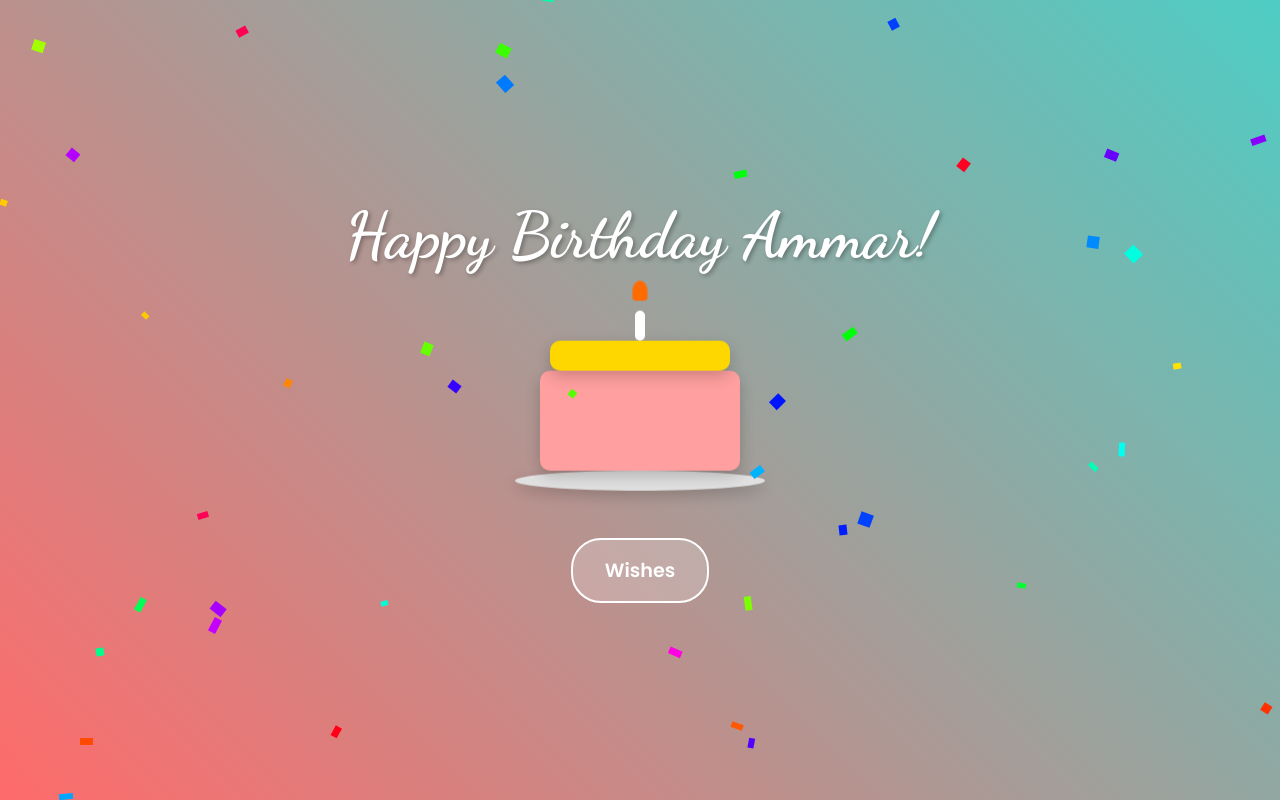
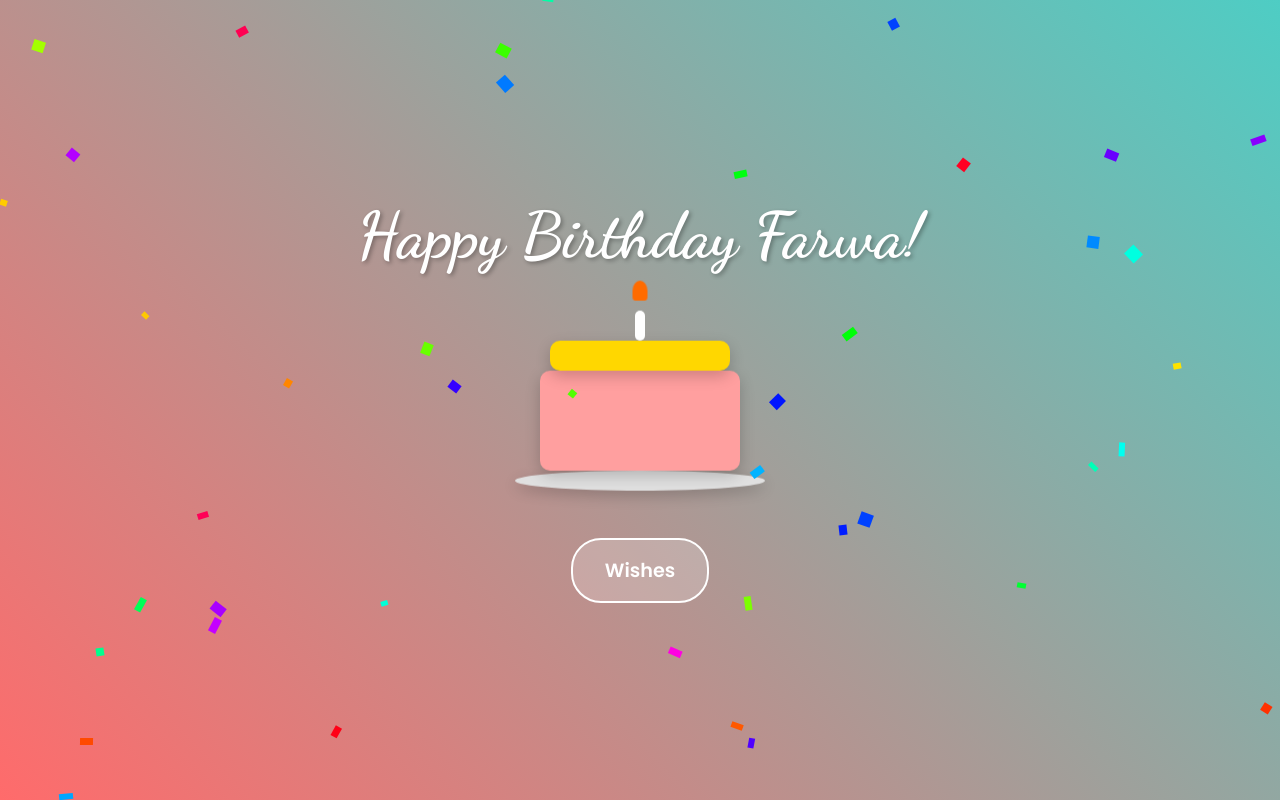
Before and after one commit to sh18903/Birthday-Wish, a plain HTML site: page index.html in a window 1280 px wide. Drawn offline with nearby package versions, Linux system fonts and the light colour scheme.

Commit message:
Update index.html

```diff
--- a/index.html
+++ b/index.html
@@ -3,7 +3,7 @@
 <head>
     <meta charset="UTF-8">
     <meta name="viewport" content="width=device-width, initial-scale=1.0">
-    <title>Happy Birthday Ammar!</title>
+    <title>Happy Birthday Farwa!</title>
     <link rel="stylesheet" href="styles.css">
     <link href="https://fonts.googleapis.com/css2?family=Dancing+Script:wght@700&family=Poppins:wght@400;600&display=swap" rel="stylesheet">
     <script src="https://cdnjs.cloudflare.com/ajax/libs/three.js/r128/three.min.js"></script>
@@ -11,7 +11,7 @@
 <body>
     <div class="container">
         <div class="birthday-text">
-            <h1 class="pop-out">Happy Birthday Ammar!</h1>
+            <h1 class="pop-out">Happy Birthday Farwa!</h1>
             <div class="cake">
                 <div class="plate"></div>
                 <div class="layer"></div>
```
